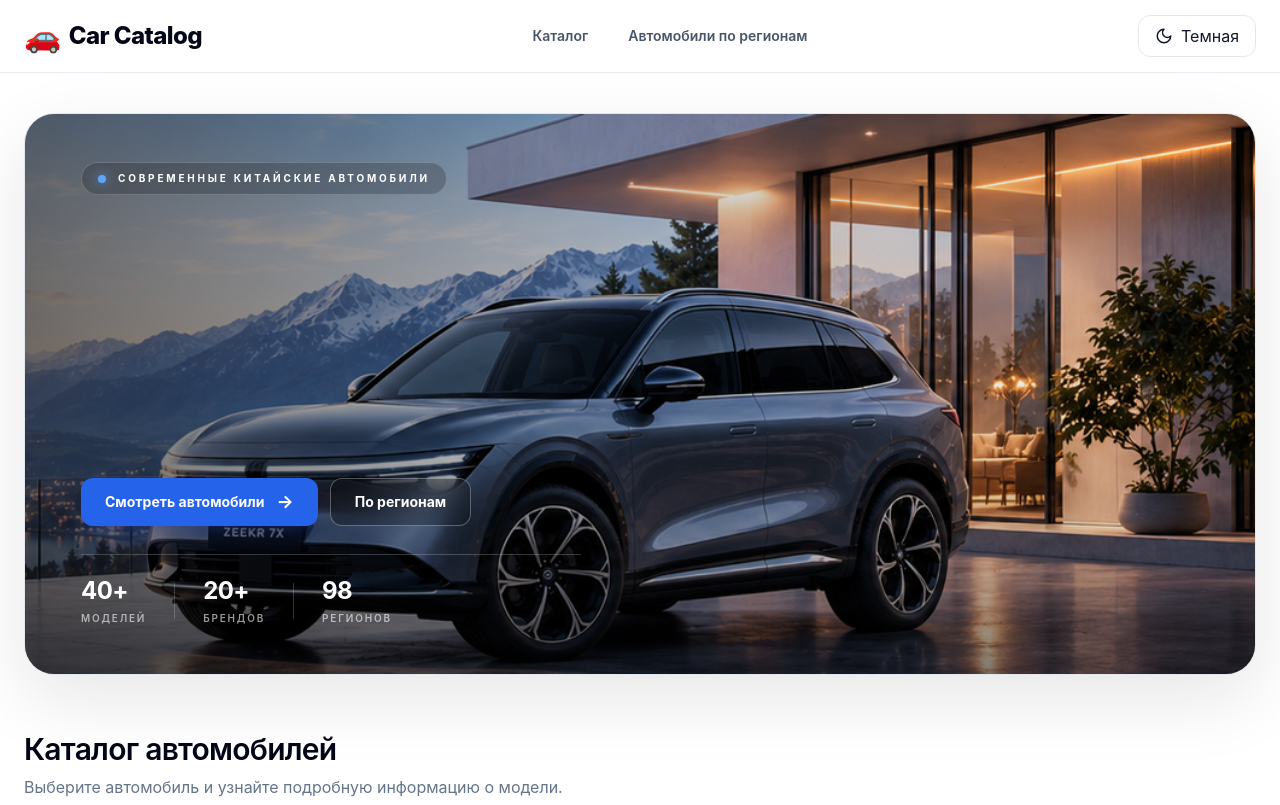
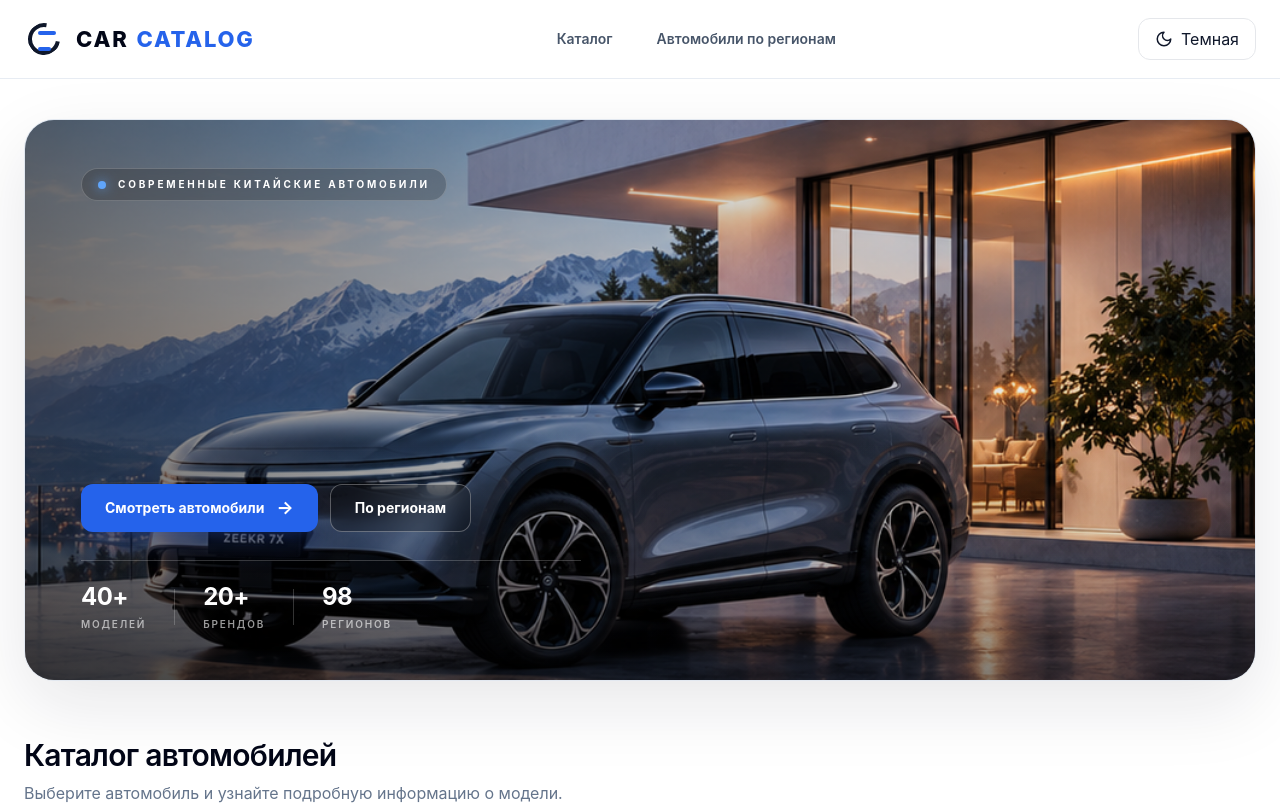
Before and after one commit to nevalyashka94/car-catalog, a React (Vite) app: page / in a window 1280 px wide. Shown: the top 805 px of the page. Built offline with nearby package versions, Linux system fonts and the light colour scheme; no server answers; the database is empty.

Commit message:
Update Header.tsx

```diff
--- a/src/components/Header.tsx
+++ b/src/components/Header.tsx
@@ -9,17 +9,17 @@ export default function Header() {
         z-50
         border-b
         border-slate-200/80
-        bg-white/90
+        bg-white/95
         backdrop-blur-xl
         dark:border-slate-800
-        dark:bg-slate-950/90
+        dark:bg-slate-950/95
       "
     >
       <div
         className="
           mx-auto
           flex
-          h-[72px]
+          h-[78px]
           max-w-7xl
           items-center
           justify-between
@@ -27,43 +27,142 @@ export default function Header() {
           sm:px-6
         "
       >
-        {/* Логотип */}
+
+        {/* ===================================== */}
+        {/* ЛОГОТИП */}
+        {/* ===================================== */}
+
         <a
           href="#/"
           className="
+            group
             flex
             items-center
-            gap-2
-            text-xl
-            font-extrabold
-            tracking-tight
-            text-slate-950
-            transition
+            gap-3
+            transition-opacity
+            duration-200
             hover:opacity-80
-            dark:text-white
-            sm:text-2xl
           "
         >
-          <span className="text-2xl sm:text-3xl">
-            🚗
-          </span>
 
-          <span>Car Catalog</span>
+          {/* Знак Car Catalog */}
+
+          <div
+            className="
+              relative
+              flex
+              h-10
+              w-10
+              items-center
+              justify-center
+            "
+            aria-hidden="true"
+          >
+            {/* Большая буква C */}
+
+            <div
+              className="
+                absolute
+                h-8
+                w-8
+                rounded-full
+                border-[4px]
+                border-slate-900
+                border-r-transparent
+                rotate-[-35deg]
+                dark:border-white
+                dark:border-r-transparent
+              "
+            />
+
+            {/* Внутренняя линия */}
+
+            <div
+              className="
+                absolute
+                left-[14px]
+                top-[12px]
+                h-[4px]
+                w-[18px]
+                rounded-full
+                bg-blue-600
+                transition-all
+                duration-200
+                group-hover:w-[21px]
+                dark:bg-blue-400
+              "
+            />
+
+            {/* Нижняя синяя линия */}
+
+            <div
+              className="
+                absolute
+                bottom-[8px]
+                left-[14px]
+                h-[4px]
+                w-[13px]
+                rounded-full
+                bg-blue-600
+                dark:bg-blue-400
+              "
+            />
+          </div>
+
+          {/* Название */}
+
+          <div
+            className="
+              flex
+              items-baseline
+              gap-2
+              whitespace-nowrap
+            "
+          >
+            <span
+              className="
+                text-[22px]
+                font-extrabold
+                tracking-[0.08em]
+                text-slate-950
+                dark:text-white
+              "
+            >
+              CAR
+            </span>
+
+            <span
+              className="
+                text-[22px]
+                font-extrabold
+                tracking-[0.08em]
+                text-blue-600
+                dark:text-blue-400
+              "
+            >
+              CATALOG
+            </span>
+          </div>
+
         </a>
 
-        {/* Навигация */}
-        <nav className="hidden items-center gap-2 md:flex">
+        {/* ===================================== */}
+        {/* НАВИГАЦИЯ */}
+        {/* ===================================== */}
+
+        <nav className="hidden items-center gap-1 md:flex">
 
           <a
             href="#/"
             className="
               rounded-xl
-              px-4
+              px-5
               py-2.5
               text-sm
               font-semibold
               text-slate-600
-              transition
+              transition-all
+              duration-200
               hover:bg-slate-100
               hover:text-slate-950
               dark:text-slate-300
@@ -78,12 +177,13 @@ export default function Header() {
             href="#/regions"
             className="
               rounded-xl
-              px-4
+              px-5
               py-2.5
               text-sm
               font-semibold
               text-slate-600
-              transition
+              transition-all
+              duration-200
               hover:bg-slate-100
               hover:text-slate-950
               dark:text-slate-300
@@ -96,8 +196,12 @@ export default function Header() {
 
         </nav>
 
-        {/* Тема */}
+        {/* ===================================== */}
+        {/* ПЕРЕКЛЮЧАТЕЛЬ ТЕМЫ */}
+        {/* ===================================== */}
+
         <ThemeSwitcher />
+
       </div>
     </header>
   );
```
